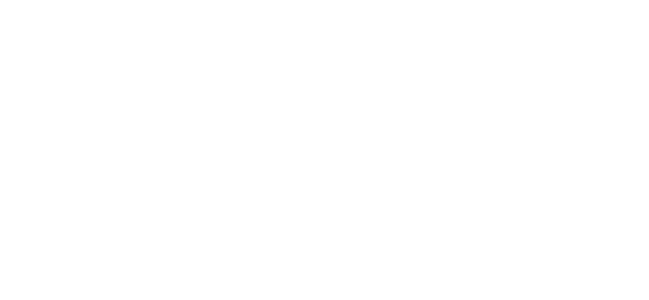
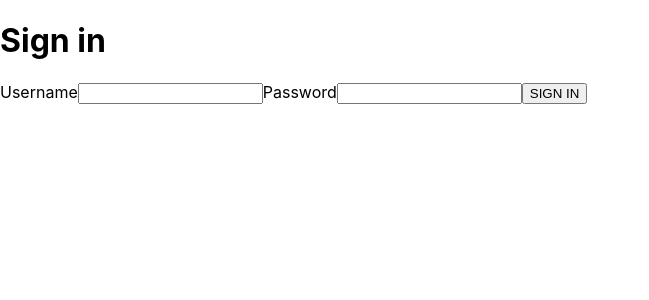
Before and after one commit to danixabi/flyingbookingapp, a React (Create React App) app: page /login in a window 1280 px wide. Shown: the top 300 px of the page, without its empty margins (0-649 px from the left). Built offline with nearby package versions, Linux system fonts and the light colour scheme.

Commit message:
Login y HomePage

```diff
--- a/src/App.js
+++ b/src/App.js
@@ -1,20 +1,38 @@
 import { BrowserRouter, Routes, Route } from "react-router-dom";
 import "./App.css";
-import "./components/homePage/homePage";
-import "./components/loginPage/loginPage";
+import "./components/homePage/HomePage";
+import "./components/loginPage/LoginPage";
 import "./components/FlightsPage/FlightPage";
 import "./components/FlightsPage/FlightForm/FlightForm";
 import "./components/MyFlights/FlightsBooked";
+import LoginPage from "./components/loginPage/LoginPage";
+import { useState } from "react";
+import HomePage from "./components/homePage/HomePage";
 
 function App() {
-  return (
-    <BrowserRouter>
-      <Routes>
-        <Route path="/login" element={<loginPage />} />
-        <Route path="/home" element={<homePage />} />
-      </Routes>
-    </BrowserRouter>
-  );
+
+  var show = "";
+  const [login, setLogin] = useState(false)
+
+  if (!login) {
+    show = (
+
+      <LoginPage setLogin={setLogin} />
+    );
+  } else {
+    show = (
+
+      <HomePage setLogin={setLogin} />
+    );
+  }
+  /*  <BrowserRouter>
+          <Routes>
+            <Route path="/login" element={<loginPage />} />
+            <Route path="/home" element={<homePage />} />
+          </Routes>
+      </BrowserRouter> */
+  return show
+
 }
 
 export default App;
--- a/src/components/homePage/homePage.js
+++ b/src/components/homePage/homePage.js
@@ -4,7 +4,13 @@
 const homePage = () => {
   return (
     <div>
-      <Navbar />
+      <select>
+        <option>Paris</option>
+        <option>Madrid</option>
+        <option>Berlin</option>
+        <option>Madrid</option>
+        <option>Roma</option>
+      </select>
     </div>
   );
 };
--- a/src/components/loginPage/loginPage.js
+++ b/src/components/loginPage/loginPage.js
@@ -1,7 +1,20 @@
 import React from "react";
 
-const loginPage = () => {
-  return <div>loginPage</div>;
+const LoginPage = (props) => {
+  return (
+    <div className='d-flex  align-content-center justify-content-center mt-5'>
+      <div className="inputDiv m-5 p-2 d-flex w-25 flex-column align-content-center justify-content-center">
+        <h1 className='text-center'>Sign in</h1>
+        <label>Username</label>
+        <input type="text"></input>
+        <label>Password</label>
+        <input type="password"></input>
+        <button onClick={props.setLogin} className='mt-4 btn btn-primary'>SIGN IN</button>
+        <div className='m-3 p-3 d-flex flex-column justify-content-center align-content-center'>
+        </div>
+      </div>
+    </div>
+  )
 };
 
-export default loginPage;
+export default LoginPage;
```
